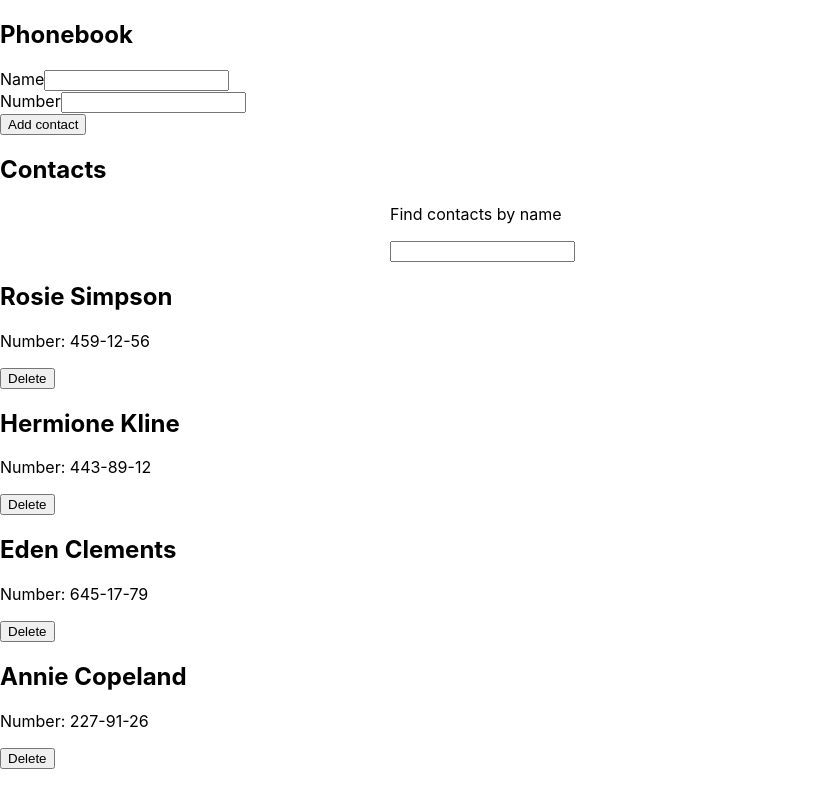
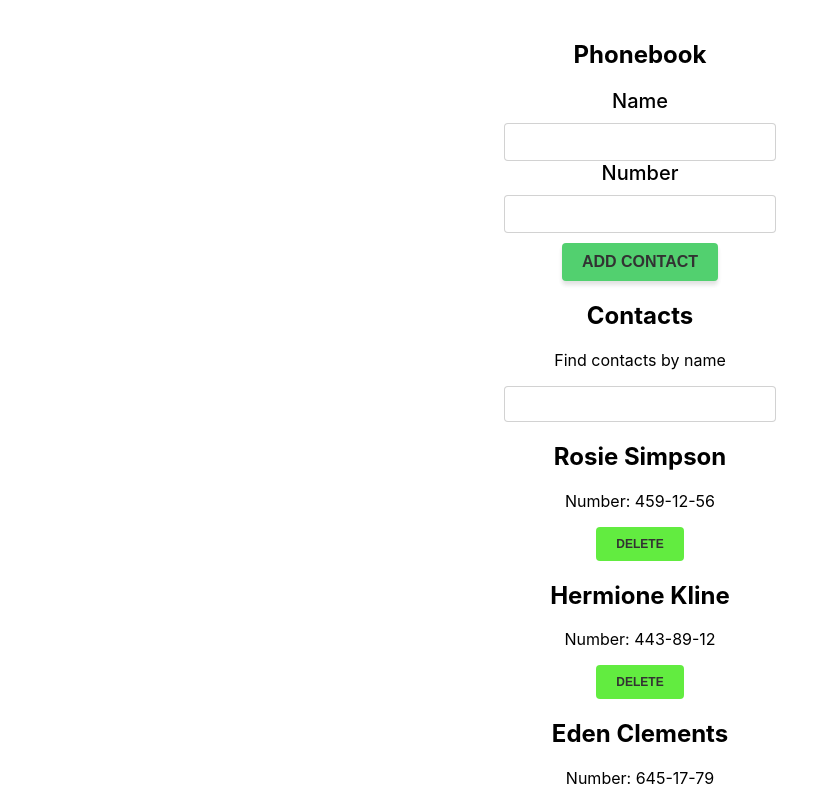
Before and after one commit to TatianaSherstyuk2022/goit-react-hw-04-phonebook, a React (Create React App) app: page / in a window 1280 px wide. Shown: the top 800 px of the page, without its empty margins (0-839 px from the left). Built offline with nearby package versions, Linux system fonts and the light colour scheme.

Commit message:
add style

```diff
--- a/src/components/App.jsx
+++ b/src/components/App.jsx
@@ -6,12 +6,12 @@ import { ContactForm } from './ContactForm/ContactForm';
 import { ContactList } from './ContactList/ContactList';
 import { Filter } from './Filter/Filter';
 
-
 export class App extends Component {
   state = {
-    contacts: [{id: 'id-1', name: 'Rosie Simpson', number: '459-12-56'},
-    {id: 'id-2', name: 'Hermione Kline', number: '443-89-12'},
-    {id: 'id-3', name: 'Eden Clements', number: '645-17-79'},
+    contacts: [
+      { id: 'id-1', name: 'Rosie Simpson', number: '459-12-56' },
+      { id: 'id-2', name: 'Hermione Kline', number: '443-89-12' },
+      { id: 'id-3', name: 'Eden Clements', number: '645-17-79' },
       { id: 'id-4', name: 'Annie Copeland', number: '227-91-26' },
     ],
     filter: '',
@@ -26,8 +26,7 @@ export class App extends Component {
     const finalContact = {
       id: nanoid(),
       name: contact.name,
-      number: contact.number
-
+      number: contact.number,
     };
 
     this.setState({
@@ -61,9 +60,20 @@ export class App extends Component {
         <ContactForm onAddContact={this.onAddContact} />
 
         <h2>Contacts</h2>
-        <Filter onFilterChange={this.handleFilter} value={this.state.filter} />
-        <ContactList contacts={filteredContacts} deleteContact={this.deleteContact} />
-
+        {this.state.contacts.length > 1 && (
+          <Filter
+            value={this.state.filter}
+            onFilterChange={this.handleFilter}
+          />
+        )}
+        {this.state.contacts.length > 0 ? (
+          <ContactList
+            contacts={filteredContacts}
+            deleteContact={this.deleteContact}
+          />
+        ) : (
+          <p>Your phonebook is empty. Please add contact.</p>
+        )}
       </Container>
     );
   }
--- a/src/components/Contact/Contact.jsx
+++ b/src/components/Contact/Contact.jsx
@@ -1,13 +1,25 @@
 import PropTypes from 'prop-types';
+import s from './Contact.module.css'
 
 export const Contact = ({ id, name, number, deleteContact }) => {
   return (
-    <>
+    <div>
       <h2 className="contactName">{name}</h2>
       <p className="contactNumber">Number: {number}</p>
-      <button onClick={() => deleteContact(id)} type="button">
+      <button onClick={() => deleteContact(id)} type="button" className={s.btn}>
         Delete
       </button>
-    </>
+    </div>
   );
 };
+
+Contact.propTypes = {
+  contacts: PropTypes.arrayOf(
+    PropTypes.shape({
+      id: PropTypes.string.isRequired,
+      name: PropTypes.string.isRequired,
+      number: PropTypes.string.isRequired,
+    })
+  ),
+  deleteContact: PropTypes.func.isRequired,
+};
--- /dev/null
+++ b/src/components/Contact/Contact.module.css
@@ -0,0 +1,15 @@
+
+.btn {
+    padding: 10px 20px;
+    background-color: rgb(60, 232, 17);
+    border-radius: 4px;
+    border: none;
+    outline: none;
+    opacity: 0.8;
+
+    cursor: pointer;
+    color: black;
+    font-weight: 700;
+    font-size: 12px;
+    text-transform: uppercase;
+}
--- a/src/components/ContactForm/ContactForm.jsx
+++ b/src/components/ContactForm/ContactForm.jsx
@@ -1,5 +1,7 @@
 import React, { Component } from 'react';
 import PropTypes from 'prop-types';
+import s from './ContactForm.module.css';
+
 
 export class ContactForm extends Component {
   state = {
@@ -26,21 +28,20 @@ export class ContactForm extends Component {
 
     this.props.onAddContact(contact);
 
-    };
-
-  reset() {
     this.setState({
       name: '',
       number: '',
     });
-  }
+  };
+
 
   render() {
     return (
-      <form onSubmit={this.handleSubmit}>
+      <form onSubmit={this.handleSubmit} className={s.form}>
         <div className="form-group">
-          <label htmlFor="name">Name</label>
+          <label htmlFor="name" className={s.label}>Name</label>
           <input
+            className={s.input}
             type="text"
             name="name"
             value={this.state.name}
@@ -51,8 +52,9 @@ export class ContactForm extends Component {
           />
         </div>
         <div className="form-group">
-          <label htmlFor="name">Number</label>
+          <label htmlFor="name" className={s.label}>Number</label>
           <input
+            className={s.input}
             type="tel"
             name="number"
             value={this.state.number}
@@ -62,7 +64,7 @@ export class ContactForm extends Component {
             required
           />
         </div>
-        <button type="submit" className="btn">
+        <button type="submit" className={s.btn}>
           Add contact
         </button>
       </form>
--- /dev/null
+++ b/src/components/ContactForm/ContactForm.module.css
@@ -0,0 +1,41 @@
+.form {
+    margin-top: 10px;
+    margin-bottom: 10px;
+}
+
+.label {
+    display: block;
+    margin-bottom: 10px;
+    font-weight: 500;
+    font-size: 20px;
+}
+
+.input {
+    display: block;
+    margin-left: auto;
+    margin-right: auto;
+    padding: 10px;
+    width: 50%;
+    border: 1px solid rgba(33, 33, 33, 0.2);
+    border-radius: 4px;
+    cursor: pointer;
+    font-size: 14px;
+}
+
+
+.btn {
+    margin-top: 10px;
+    padding: 10px 20px;
+    background-color: rgb(39, 197, 76);
+    box-shadow: 0px 4px 4px rgba(0, 0, 0, 0.15);
+    border-radius: 4px;
+    border: none;
+    outline: none;
+    opacity: 0.8;
+
+    cursor: pointer;
+    color: black;
+    font-weight: 700;
+    font-size: 16px;
+    text-transform: uppercase;
+}
--- a/src/components/ContactList/ContactList.jsx
+++ b/src/components/ContactList/ContactList.jsx
@@ -1,6 +1,7 @@
 import React from 'react';
 import PropTypes from 'prop-types';
 import { Contact } from 'components/Contact/Contact';
+
 
 export function ContactList({ contacts, deleteContact }) {
   return (
@@ -8,7 +9,13 @@ export function ContactList({ contacts, deleteContact }) {
       <div>
         {contacts.length > 0 &&
           contacts.map(contact => {
-            return <Contact key={contact.id} deleteContact={deleteContact} {...contact} />;
+            return (
+              <Contact
+                key={contact.id}
+                deleteContact={deleteContact}
+                {...contact}
+              />
+            );
           })}
       </div>
     </>
@@ -18,12 +25,10 @@ export function ContactList({ contacts, deleteContact }) {
 ContactList.propTypes = {
   contacts: PropTypes.arrayOf(
     PropTypes.shape({
-      id: PropTypes.oneOfType([PropTypes.number, PropTypes.string]).isRequired,
+      id: PropTypes.string.isRequired,
       name: PropTypes.string.isRequired,
-      number: PropTypes.oneOfType([PropTypes.number, PropTypes.string])
-        .isRequired,
-    }).isRequired
-    ),
-
-    deleteContact: PropTypes.func,
+      number: PropTypes.string.isRequired,
+    })
+  ),
+  deleteContact: PropTypes.func.isRequired,
 };
--- a/src/components/Container/Container.jsx
+++ b/src/components/Container/Container.jsx
@@ -1,7 +1,8 @@
 import PropTypes from 'prop-types';
+import s from './Container.module.css'
 
 export const Container = props => {
-  return <div>{props.children}</div>;
+  return <div className={s.container}>{props.children}</div>;
 };
 
 Container.propTypes = {
--- /dev/null
+++ b/src/components/Container/Container.module.css
@@ -0,0 +1,7 @@
+.container {
+    max-width: 500px;
+    margin-left: auto;
+    margin-right: auto;
+    text-align: center;
+    padding: 20px;
+}
--- a/src/components/Filter/Filter.jsx
+++ b/src/components/Filter/Filter.jsx
@@ -1,11 +1,12 @@
 import PropTypes from 'prop-types';
-
+import s from './Filter.module.css'
 
 export function Filter({ value, onFilterChange }) {
   return (
     <div style={{ margin: '20px auto', width: '500px' }}>
       <p>Find contacts by name</p>
       <input
+        className={s.input}
         type="text"
         name="filterTerm"
         value={value}
--- /dev/null
+++ b/src/components/Filter/Filter.module.css
@@ -0,0 +1,11 @@
+.input {
+    display: block;
+    margin-left: auto;
+    margin-right: auto;
+    padding: 10px;
+    width: 50%;
+    border: 1px solid rgba(33, 33, 33, 0.2);
+    border-radius: 4px;
+    cursor: pointer;
+    font-size: 12px;
+}
```
